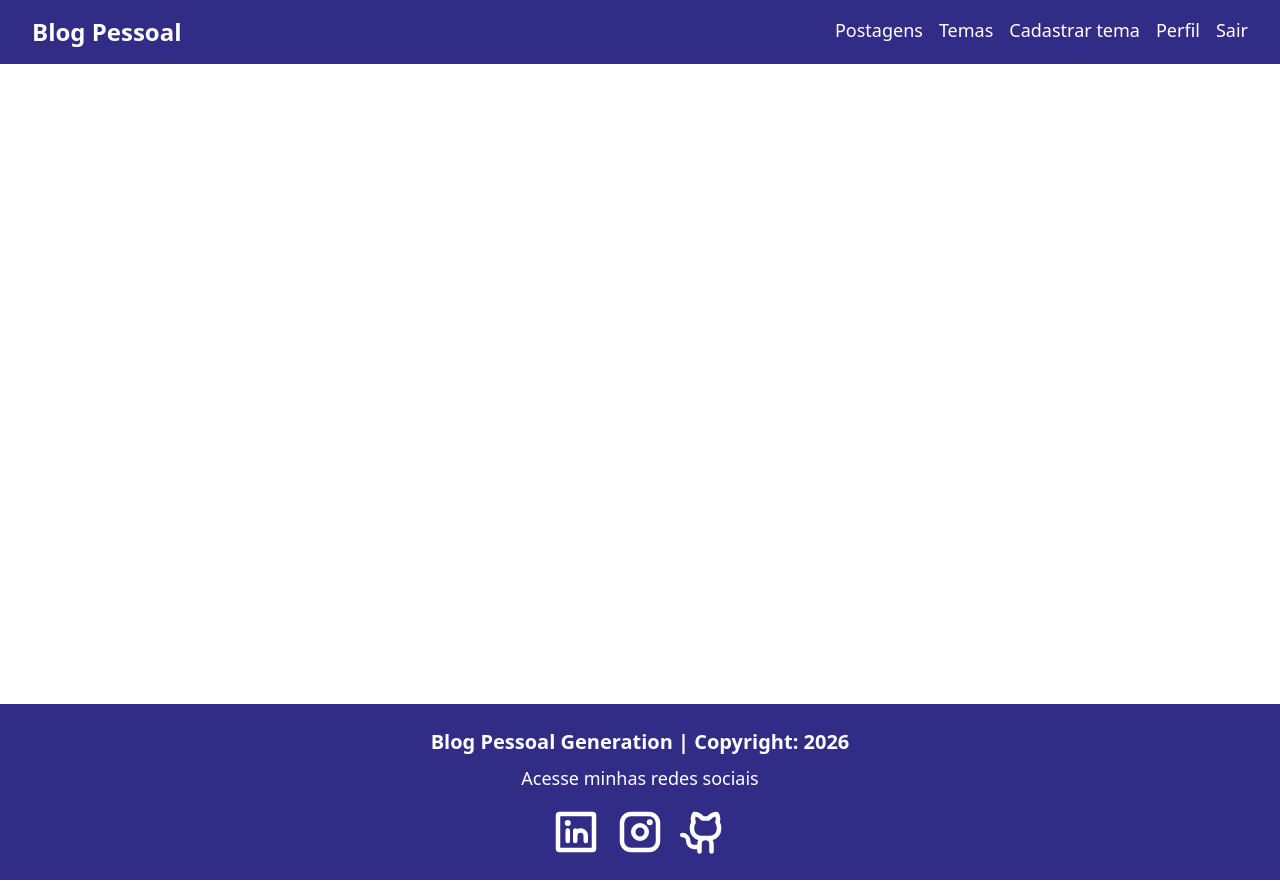
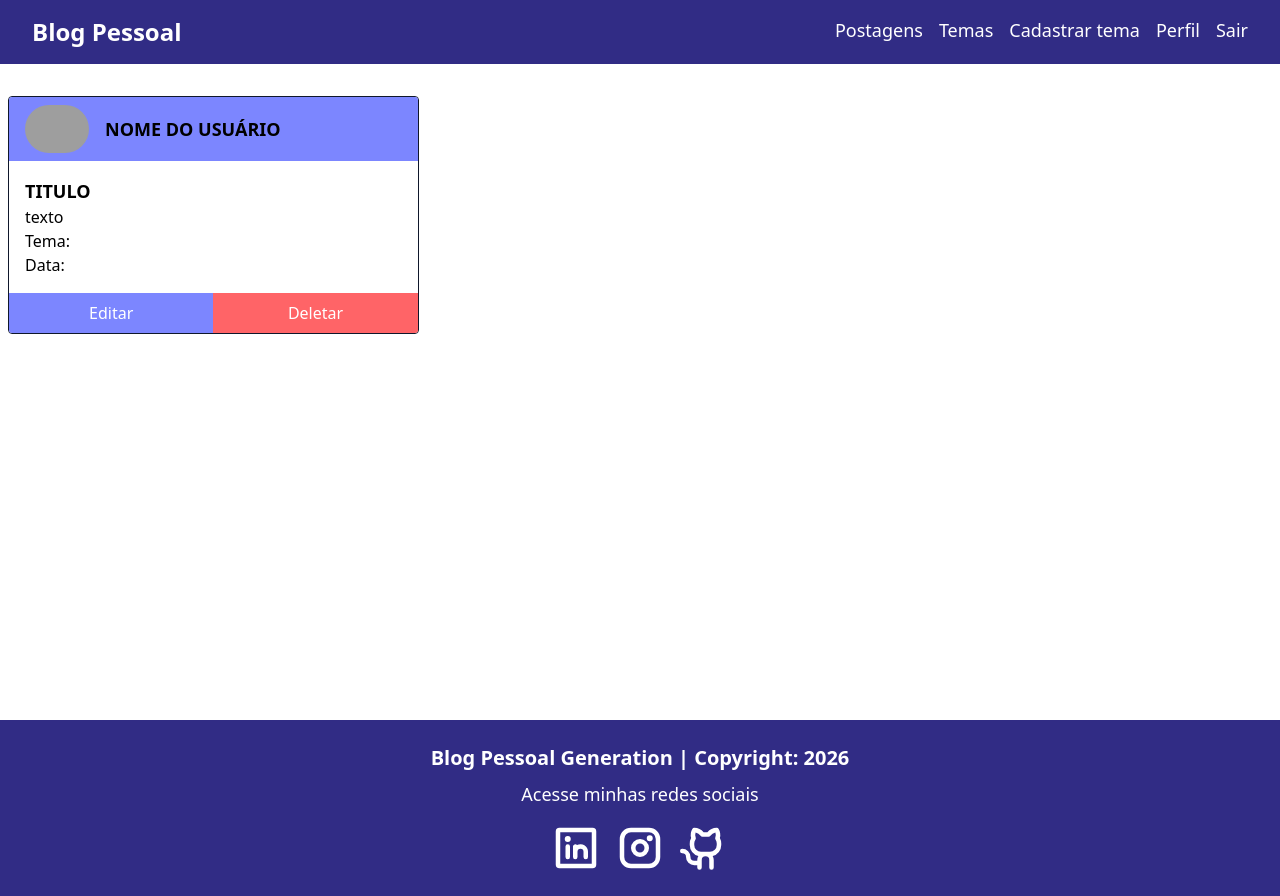
Before and after one commit to ThatianaMattos/blogpessoal, a React (Vite) app: page /postagens in a window 1280 px wide. Built offline with nearby package versions, Linux system fonts and the light colour scheme; grey boxes are pictures that could not be loaded.

Commit message:
feat: cria UI de postagens (CardPostagem e ListaPostagens)

```diff
--- a/src/App.tsx
+++ b/src/App.tsx
@@ -1,13 +1,14 @@
-import { BrowserRouter, Route, Routes } from "react-router-dom";
-import Footer from "./components/footer/Footer";
-import Navbar from "./components/navbar/Navbar";
-import DeletarTema from "./components/tema/deletartema/DeletarTema";
-import FormTema from "./components/tema/formtema/FormTema";
-import ListaTemas from "./components/tema/listatemas/ListaTemas";
-import { AuthProvider } from "./contexts/AuthContext";
-import Cadastro from "./pages/cadastro/Cadastro";
-import Home from "./pages/home/Home";
-import Login from "./pages/login/Login";
+import { BrowserRouter, Route, Routes } from 'react-router-dom'
+import Footer from './components/footer/Footer'
+import Navbar from './components/navbar/Navbar'
+import ListaPostagens from './components/postagem/listapostagens/ListaPostagens'
+import DeletarTema from './components/tema/deletartema/DeletarTema'
+import FormTema from './components/tema/formtema/FormTema'
+import ListaTemas from './components/tema/listatemas/ListaTemas'
+import { AuthProvider } from './contexts/AuthContext'
+import Cadastro from './pages/cadastro/Cadastro'
+import Home from './pages/home/Home'
+import Login from './pages/login/Login'
 
 function App() {
 	return (
@@ -19,18 +20,19 @@
 						<Routes>
 							<Route path="/" element={<Login />} />
 							<Route path="/home" element={<Home />} />
-              <Route path="/cadastro" element={<Cadastro />} />
+							<Route path="/cadastro"	element={<Cadastro />}/>
 							<Route path="/temas" element={<ListaTemas />} />
 							<Route path="/cadastrartema" element={<FormTema />} />
 							<Route path="/editartema/:id" element={<FormTema />} />
 							<Route path="/deletartema/:id" element={<DeletarTema />} />
+							<Route path="/postagens" element={<ListaPostagens />} />
 						</Routes>
 					</div>
 					<Footer />
 				</BrowserRouter>
 			</AuthProvider>
 		</>
-  );
+	)
 }
 
-export default App;
+export default App
--- a/src/components/navbar/Navbar.tsx
+++ b/src/components/navbar/Navbar.tsx
@@ -25,7 +25,9 @@
           </Link>
 
           <div className="flex gap-4">
-            Postagens
+            <Link to="/postagens" className="hover:underline">
+              Postagens
+            </Link>
             <Link to="/temas" className="hover:underline">
               Temas
             </Link>
--- /dev/null
+++ b/src/components/postagem/cardpostagem/CardPostagem.tsx
@@ -0,0 +1,47 @@
+import { Link } from "react-router-dom";
+
+function CardPostagem() {
+  return (
+    <div
+      className="border-slate-900 border
+            flex flex-col rounded overflow-hidden justify-between"
+    >
+      <div>
+        <div className="flex w-full bg-indigo-400 py-2 px-4 items-center gap-4">
+          <img
+            src="https://i.imgur.com/pK6vSCy.png"
+            className="h-12 rounded-full"
+            alt=""
+          />
+          <h3 className="text-lg font-bold text-center uppercase">
+            Nome do Usuário
+          </h3>
+        </div>
+        <div className="p-4 ">
+          <h4 className="text-lg font-semibold uppercase">Titulo</h4>
+          <p>texto</p>
+          <p>Tema: </p>
+          <p>Data: </p>
+        </div>
+      </div>
+      <div className="flex">
+        <Link
+          to=""
+          className="w-full text-white bg-indigo-400
+                    hover:bg-indigo-800 flex items-center justify-center py-2"
+        >
+          <button>Editar</button>
+        </Link>
+        <Link
+          to=""
+          className="text-white bg-red-400
+                    hover:bg-red-700 w-full flex items-center justify-center"
+        >
+          <button>Deletar</button>
+        </Link>
+      </div>
+    </div>
+  );
+}
+
+export default CardPostagem;
--- /dev/null
+++ b/src/components/postagem/listapostagens/ListaPostagens.tsx
@@ -0,0 +1,21 @@
+import CardPostagem from "../cardpostagem/CardPostagem";
+
+function ListaPostagens() {
+  return (
+    <>
+      <div className="flex justify-center w-full my-4">
+        <div className="container flex flex-col mx-2">
+          <div
+            className="container mx-auto my-4
+                        grid grid-cols-1 md:grid-cols-2
+                        lg:grid-cols-3 gap-4"
+          >
+            <CardPostagem />
+          </div>
+        </div>
+      </div>
+    </>
+  );
+}
+
+export default ListaPostagens;
```
Lines whose indentation alone changed are shown as unchanged.
